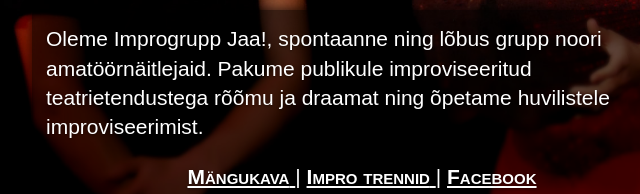
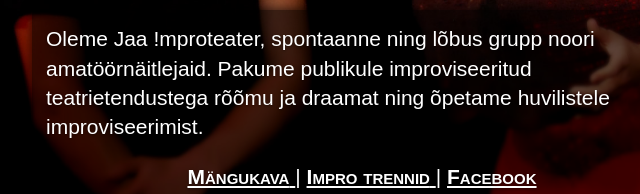
Before and after one commit to improv-jaa/jaa-ee, a website: page public/index.html in a window 1280 px wide. Shown: the part 430-624 px from the top of the page, 278-918 px from the left. Drawn offline with nearby package versions, Linux system fonts and the light colour scheme; a web font is replaced by a local one.

Commit message:
Rename to 'Jaa Improteater'

```diff
--- a/public/index.html
+++ b/public/index.html
@@ -8,7 +8,7 @@
     <meta name="author" content="MTÜ Improgrupp Jaa!">
     <link rel="icon" href="img/favicon.png">
 
-    <title>Improgrupp Jaa!</title>
+    <title>Jaa !mproteater</title>
 
     <link href="css/style.css" rel="stylesheet">
 
@@ -19,7 +19,7 @@
 
     <meta property="og:type"   content="website" />
     <meta property="og:url"    content="http://jaa.ee" />
-    <meta property="og:title"  content="Improgrupp Jaa!" />
+    <meta property="og:title"  content="Jaa !mproteater" />
     <meta property="og:image"  content="http://jaa.ee/img/cover.jpg" />
 
 </head>
@@ -37,7 +37,7 @@
 
                 <div class="content-box">
                     <p class="lead">
-                        Oleme Improgrupp Jaa!, spontaanne ning lõbus grupp noori amatöörnäitlejaid. Pakume publikule
+                        Oleme Jaa !mproteater, spontaanne ning lõbus grupp noori amatöörnäitlejaid. Pakume publikule
                         improviseeritud teatrietendustega rõõmu ja draamat ning õpetame huvilistele improviseerimist.
                     </p>
 
```
